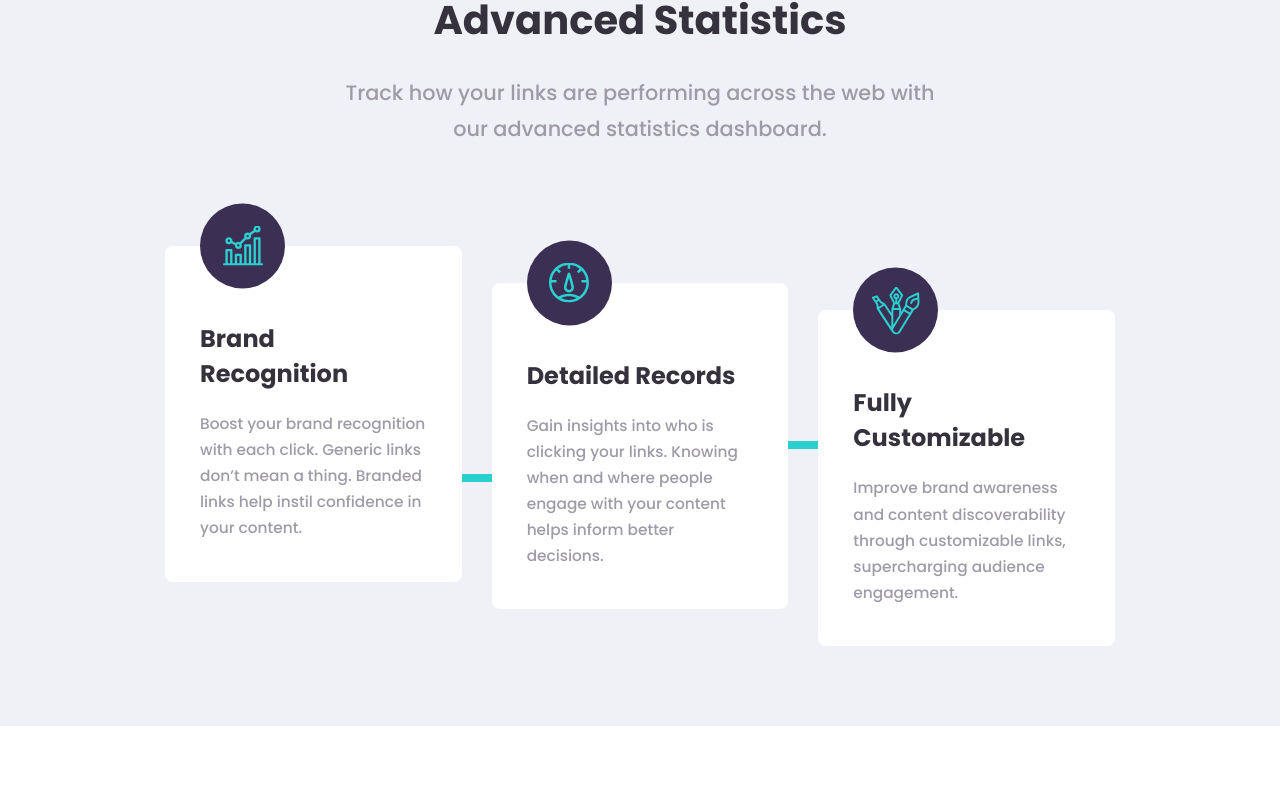
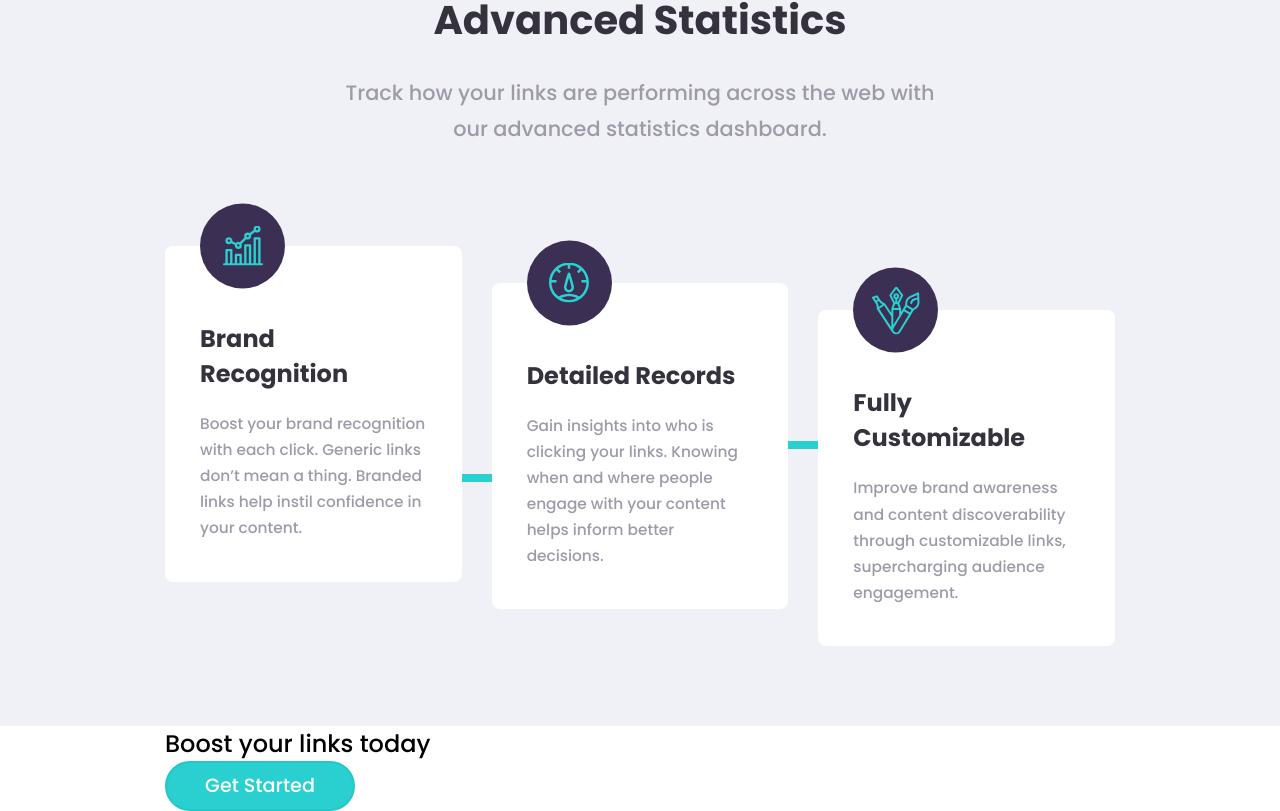
Before and after one commit to Sami-20s/Shorten-URL__FrontEndMentor, a Next.js app: page / in a window 1280 px wide. Shown: the part 1045-1856 px from the top of the page. Before the commit the page ends 1771 px from the top, so only its background shows below. Built offline with nearby package versions, Linux system fonts and the light colour scheme.

Commit message:
☄ Boost Added

```diff
--- /dev/null
+++ b/components/Boost/Boost.tsx
@@ -0,0 +1,15 @@
+import React, { FC } from "react";
+import BoostButtons from "./BoostButtons";
+
+const Boost: FC = () => {
+    return (
+        <div className="boost" id="boost">
+            <div className="boost__wrapper container-px">
+                <h2>Boost your links today</h2>
+                <BoostButtons />
+            </div>
+        </div>
+    );
+};
+
+export default Boost;
--- /dev/null
+++ b/components/Boost/BoostButtons.tsx
@@ -0,0 +1,11 @@
+import React from "react";
+
+const BoostButtons = () => {
+    return (
+        <div className="boost__wrapper__buttons">
+            <button className="btn">Get Started</button>
+        </div>
+    );
+};
+
+export default BoostButtons;
--- a/pages/index.tsx
+++ b/pages/index.tsx
@@ -2,6 +2,7 @@ import React, { FC } from "react";
 import Hero from "../components/Hero/Hero";
 import FormContainer from "../components/FormContainer/FormContainer";
 import Statistics from "../components/Statistics/Statistics";
+import Boost from "../components/Boost/Boost";
 
 const Home: FC = () => {
     return (
@@ -10,6 +11,7 @@ const Home: FC = () => {
                 <Hero />
                 <FormContainer />
                 <Statistics />
+                <Boost />
             </main>
         </>
     );
```
